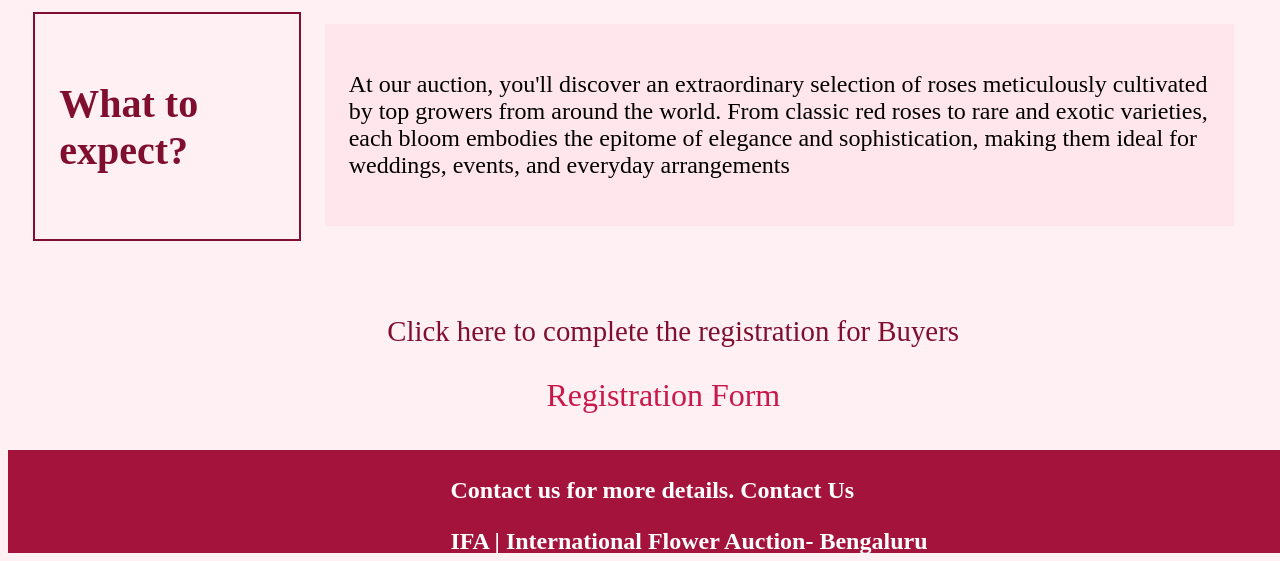
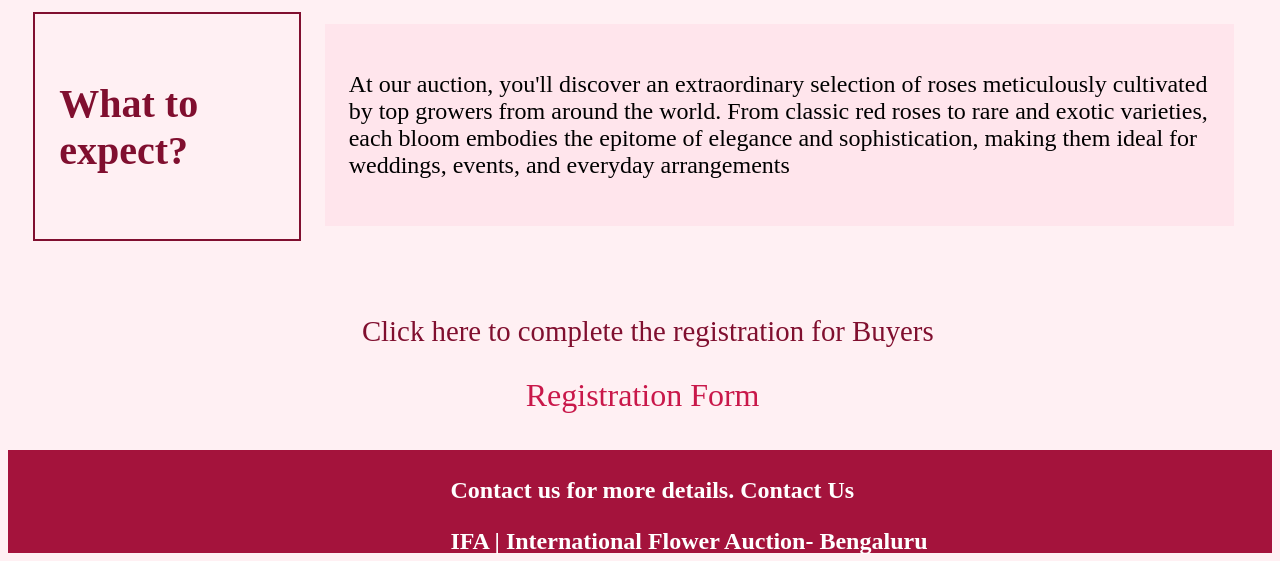
Before and after one commit to Nithya04shree/ifa.github.io, a PHP site: page /buying.html in a window 1280 px wide; the page is wider, and only the part inside the window is pictured. Shown: the part 873-1434 px from the top of that part. Run offline with PHP 8.4, Linux system fonts and the light colour scheme.

Commit message:
Update buying.css

```diff
--- a/buying.css
+++ b/buying.css
@@ -65,7 +65,7 @@
 .reg{
     height: 200px;
     align-content: center;
-    padding-left: 30%;
+    padding-left: 28%;
 }
 #reg1{
     font-size: 1.8rem;
@@ -79,7 +79,6 @@
 }
 /* footer */
 .footer{
-    width: 100%;
     height: 100px;
     background-color: #a4133c;
     color: white;
```
